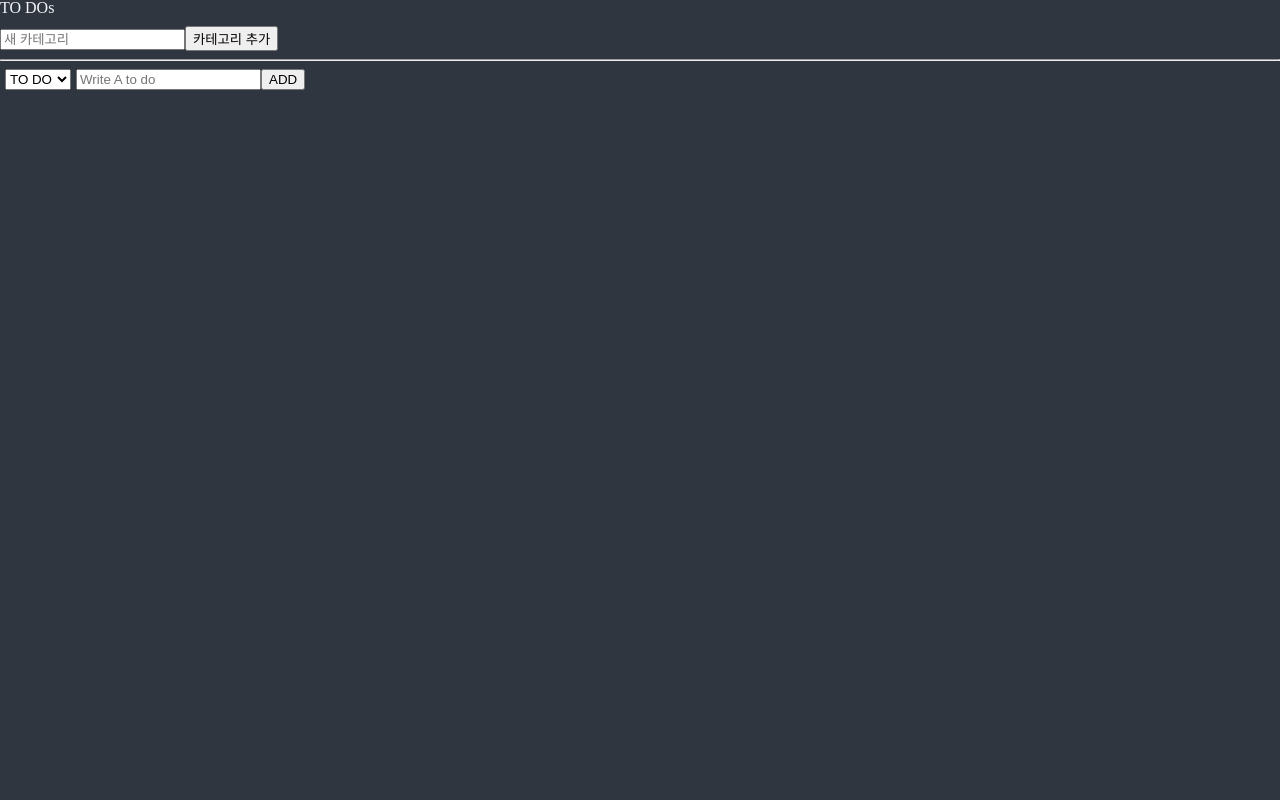
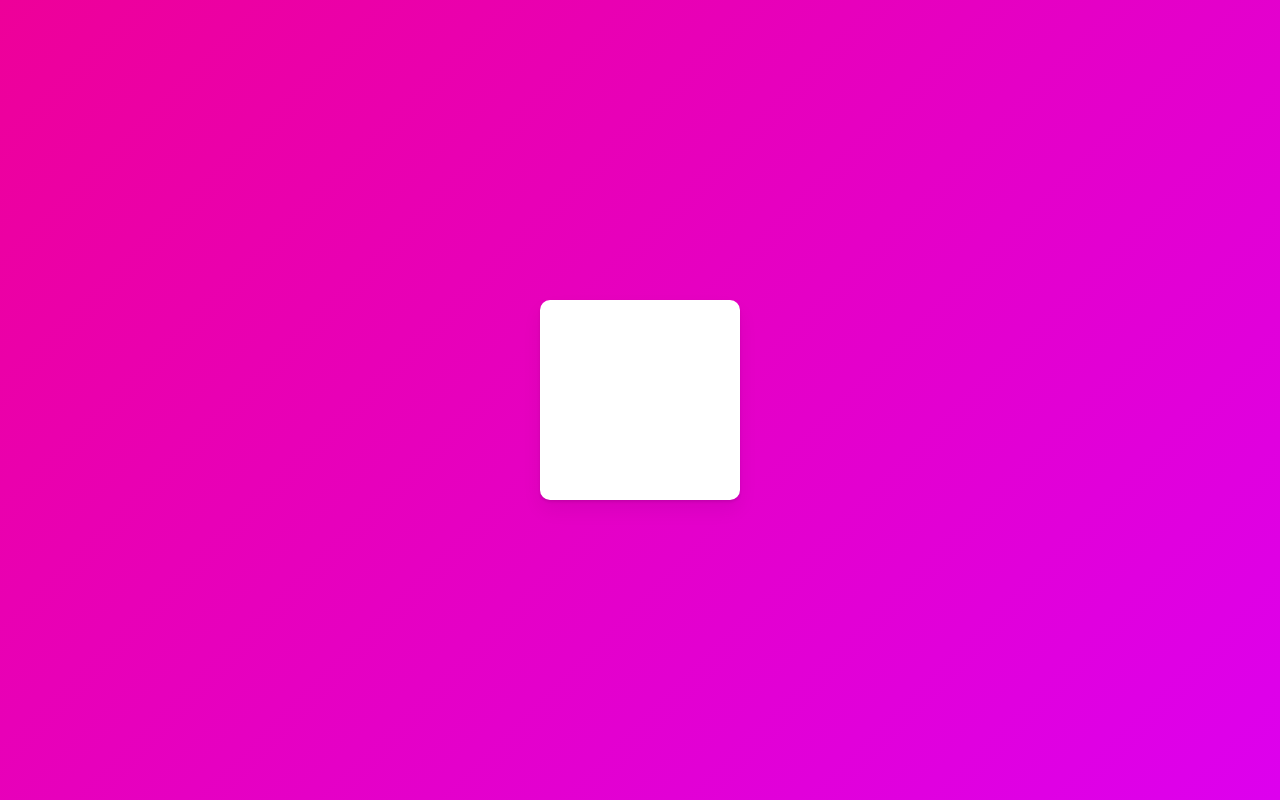
Before and after one commit to hobeats/react-challenge-3, a React (Create React App) app: page / in a window 1280 px wide. Built offline with nearby package versions, Linux system fonts and the light colour scheme.

Commit message:
animation

```diff
--- a/src/App.tsx
+++ b/src/App.tsx
@@ -1,75 +1,27 @@
-import styled, { createGlobalStyle } from "styled-components";
-import ToDoList from "./components/ToDoList";
+import React from "react";
+import styled from "styled-components";
 
-const GlobalStyle = createGlobalStyle`
-@import url(''https://fonts.googleapis.com/css2?family=Source+Sans+Pro:wght@300;400&display=swap'');
-html, body, div, span, applet, object, iframe,
-h1, h2, h3, h4, h5, h6, p, blockquote, pre,
-a, abbr, acronym, address, big, cite, code,
-del, dfn, em, img, ins, kbd, q, s, samp,
-small, strike, strong, sub, sup, tt, var,
-b, u, i, center,
-dl, dt, dd, menu, ol, ul, li,
-fieldset, form, label, legend,
-table, caption, tbody, tfoot, thead, tr, th, td,
-article, aside, canvas, details, embed,
-figure, figcaption, footer, header, hgroup,
-main, menu, nav, output, ruby, section, summary,
-time, mark, audio, video {
-  margin: 0;
-  padding: 0;
-  border: 0;
-  font-size: 100%;
-  font: inherit;
-  vertical-align: baseline;
-}
-/* HTML5 display-role reset for older browsers */
-article, aside, details, figcaption, figure,
-footer, header, hgroup, main, menu, nav, section {
-  display: block;
-}
-/* HTML5 hidden-attribute fix for newer browsers */
-*[hidden] {
-    display: none;
-}
-body {
-  line-height: 1;
-}
-menu, ol, ul {
-  list-style: none;
-}
-blockquote, q {
-  quotes: none;
-}
-blockquote:before, blockquote:after,
-q:before, q:after {
-  content: '';
-  content: none;
-}
-table {
-  border-collapse: collapse;
-  border-spacing: 0;
-}
-*{
-  box-sizing:border-box;
-}
-body{
-  font-familiy: "Playfair Display", sans-serif;
-  background-color:${(props) => props.theme.bgColor};
-  color:${(props) => props.theme.textColor};
- }
-a{
-  text-decoration:none;
-  color:inherit;
-}
+const Wrapper = styled.div`
+  height: 100vh;
+  width: 100vw;
+  display: flex;
+  justify-content: center;
+  align-items: center;
+`;
+
+const Box = styled.div`
+  width: 200px;
+  height: 200px;
+  background-color: white;
+  border-radius: 10px;
+  box-shadow: 0 2px 3px rgba(0, 0, 0, 0.1), 0 10px 20px rgba(0, 0, 0, 0.06);
 `;
 
 function App() {
   return (
-    <>
-      <GlobalStyle />
-      <ToDoList />
-    </>
+    <Wrapper>
+      <Box />
+    </Wrapper>
   );
 }
 
--- a/src/atoms.tsx
+++ /dev/null
@@ -1,26 +0,0 @@
-import { atom, selector } from "recoil";
-
-export interface IToDos {
-  text: string;
-  id: number;
-  category: string;
-}
-
-export const ToDoState = atom<IToDos[]>({
-  key: "toDo",
-  default: [],
-});
-
-export const categoryState = atom({
-  key: "category",
-  default: "TO_DO",
-});
-
-export const toDoSelector = selector({
-  key: "toDoSelector",
-  get: ({ get }) => {
-    const toDos = get(ToDoState);
-    const cat = get(categoryState);
-    return toDos.filter((toDo) => toDo.category === cat);
-  },
-});
--- a/src/components/AddCat.tsx
+++ /dev/null
@@ -1,22 +0,0 @@
-import { useState } from "react";
-import { useRecoilState } from "recoil";
-import {categoryState } from "../atoms";
-
-
-
-function AddCat() {
-  const [newCat, setNewCat] = useState("")
-  return (
-    <div style={{ marginTop: "10px" }}>
-      <input
-        type="text"
-        value={newCat}
-        onChange={(event) => setNewCat(event.target.value)}
-        placeholder="새 카테고리"
-      />
-      <button>카테고리 추가</button>
-    </div>
-  );
-}
-
-export default AddCat;
--- a/src/components/CreateToDo.tsx
+++ /dev/null
@@ -1,33 +0,0 @@
-import { useForm } from "react-hook-form";
-import { useRecoilState, useRecoilValue, useSetRecoilState } from "recoil";
-import { ToDoState, categoryState } from "../atoms";
-
-interface IForm {
-  toDo: string;
-}
-
-function CreateToDo() {
-  const setToDos = useSetRecoilState(ToDoState);
-  const category = useRecoilValue(categoryState);
-  const { register, handleSubmit, setValue } = useForm<IForm>();
-  const onSubmit = ({ toDo }: IForm) => {
-    setToDos((oldToDos) => [
-      { text: toDo, id: Date.now(), category},
-      ...oldToDos,
-    ]);
-    setValue("toDo", "");
-  };
-  return (
-    <form onSubmit={handleSubmit(onSubmit)}>
-      <input
-        {...register("toDo", {
-          required: "pLeAsE wRiTe ToDo",
-        })}
-        placeholder="Write A to do"
-      />
-      <button>ADD</button>
-    </form>
-  );
-}
-
-export default CreateToDo;
--- a/src/components/ToDo.tsx
+++ /dev/null
@@ -1,43 +0,0 @@
-import { useSetRecoilState } from "recoil";
-import { IToDos, ToDoState } from "../atoms";
-
-function ToDo({ text, category, id }: IToDos) {
-  const setToDos = useSetRecoilState(ToDoState);
-  const onClick = (event: React.MouseEvent<HTMLButtonElement>) => {
-    const {
-      currentTarget: { name },
-    } = event;
-    setToDos((oldToDos) => {
-      const tIndex = oldToDos.findIndex((toDo) => toDo.id === id);
-      const oldToDo = oldToDos[tIndex];
-      const newToDo = { text, id, category: name as any };
-      return [
-        ...oldToDos.slice(0, tIndex),
-        newToDo,
-        ...oldToDos.slice(tIndex + 1),
-      ];
-    });
-  };
-  return (
-    <li>
-      <span>{text}</span>
-      {category !== "DOING" && (
-        <button name="DOING" onClick={onClick}>
-          dOiNg
-        </button>
-      )}
-      {category !== "TO_DO" && (
-        <button name="TO_DO" onClick={onClick}>
-          tO dO
-        </button>
-      )}
-      {category !== "DONE" && (
-        <button name="DONE" onClick={onClick}>
-          dOnE
-        </button>
-      )}
-    </li>
-  );
-}
-
-export default ToDo;
--- a/src/components/ToDoList.tsx
+++ /dev/null
@@ -1,41 +0,0 @@
-import { useRecoilState, useRecoilValue } from "recoil";
-import CreateToDo from "./CreateToDo";
-import {ToDoState, categoryState, toDoSelector } from "../atoms";
-import ToDo from "./ToDo";
-import userEvent from "@testing-library/user-event";
-import AddCat from "./AddCat";
-
-function ToDoList() {
-  const toDos = useRecoilValue(toDoSelector);
-  const [cat, setCat] = useRecoilState(categoryState);
-  function onInput(event: React.FormEvent<HTMLSelectElement>) {
-    setCat(event.currentTarget.value as any);
-  }
-  return (
-    <div>
-      <h1>TO DOs</h1>
-      <AddCat/>
-      <hr />
-      <div
-        style={{
-          display: "flex",
-          alignItems: "center",
-          gap: "5px",
-          padding: "0px 5px",
-        }}
-      >
-        <select style={{ height: 21 }} onInput={onInput}>
-          <option value="TO_DO">TO DO</option>
-          <option value="DOING">DOING</option>
-          <option value="DONE">DONE</option>
-        </select>
-        <CreateToDo />
-      </div>
-      {toDos?.map((toDo) => (
-          <ToDo key={toDo.id} {...toDo} />
-        ))}
-    </div>
-  );
-}
-
-export default ToDoList;
--- a/src/index.tsx
+++ b/src/index.tsx
@@ -1,14 +1,81 @@
-import React, { useState } from "react";
+import React from "react";
 import ReactDOM from "react-dom";
+import { RecoilRoot } from "recoil";
+import { ThemeProvider } from "styled-components";
 import App from "./App";
-import { ThemeProvider } from "styled-components";
-import { darktheme } from "./theme";
-import { RecoilRoot } from "recoil";
+import { darkTheme } from "./theme";
+import { createGlobalStyle } from "styled-components";
+
+const GlobalStyle = createGlobalStyle`
+@import url('https://fonts.googleapis.com/css2?family=Source+Sans+Pro:wght@300;400&display=swap');
+html, body, div, span, applet, object, iframe,
+h1, h2, h3, h4, h5, h6, p, blockquote, pre,
+a, abbr, acronym, address, big, cite, code,
+del, dfn, em, img, ins, kbd, q, s, samp,
+small, strike, strong, sub, sup, tt, var,
+b, u, i, center,
+dl, dt, dd, menu, ol, ul, li,
+fieldset, form, label, legend,
+table, caption, tbody, tfoot, thead, tr, th, td,
+article, aside, canvas, details, embed,
+figure, figcaption, footer, header, hgroup,
+main, menu, nav, output, ruby, section, summary,
+time, mark, audio, video {
+  margin: 0;
+  padding: 0;
+  border: 0;
+  font-size: 100%;
+  font: inherit;
+  vertical-align: baseline;
+}
+/* HTML5 display-role reset for older browsers */
+article, aside, details, figcaption, figure,
+footer, header, hgroup, main, menu, nav, section {
+  display: block;
+}
+/* HTML5 hidden-attribute fix for newer browsers */
+*[hidden] {
+    display: none;
+}
+body {
+  line-height: 1;
+}
+menu, ol, ul {
+  list-style: none;
+}
+blockquote, q {
+  quotes: none;
+}
+blockquote:before, blockquote:after,
+q:before, q:after {
+  content: '';
+  content: none;
+}
+table {
+  border-collapse: collapse;
+  border-spacing: 0;
+}
+* {
+  box-sizing: border-box;
+}
+body {
+  font-weight: 300;
+  font-family: 'Source Sans Pro', sans-serif;
+  color:black;
+  line-height: 1.2;
+  background:linear-gradient(135deg,#e09,#d0e);
+}
+a {
+  text-decoration:none;
+  color:inherit;
+}
+`;
 
 ReactDOM.render(
   <React.StrictMode>
     <RecoilRoot>
-      <ThemeProvider theme={darktheme}>
+      <ThemeProvider theme={darkTheme}>
+        <GlobalStyle />
         <App />
       </ThemeProvider>
     </RecoilRoot>
--- a/src/style.d.ts
+++ b/src/style.d.ts
@@ -1,8 +1,5 @@
 import "styled-components";
 declare module "styled-components" {
   export interface DefaultTheme {
-    textColor: string;
-    bgColor: string;
-    accentColor: string;
   }
 }
--- a/src/theme.ts
+++ b/src/theme.ts
@@ -1,14 +1,3 @@
 import { DefaultTheme } from "styled-components";
-export const darktheme: DefaultTheme = {
-  bgColor: "#2f3640",
-  textColor: "#f5f6fa",
-  accentColor: "#8c7ae6",
-  disabledColor: "ffffff",
-};
 
-export const lighttheme: DefaultTheme = {
-  textColor : "#181C14",
-  bgColor: "#FEF9F2",
-  accentColor: "#8c7ae6",
-  disabledColor: "EDE8DC",
-};
+export const darkTheme: DefaultTheme = {};
```
